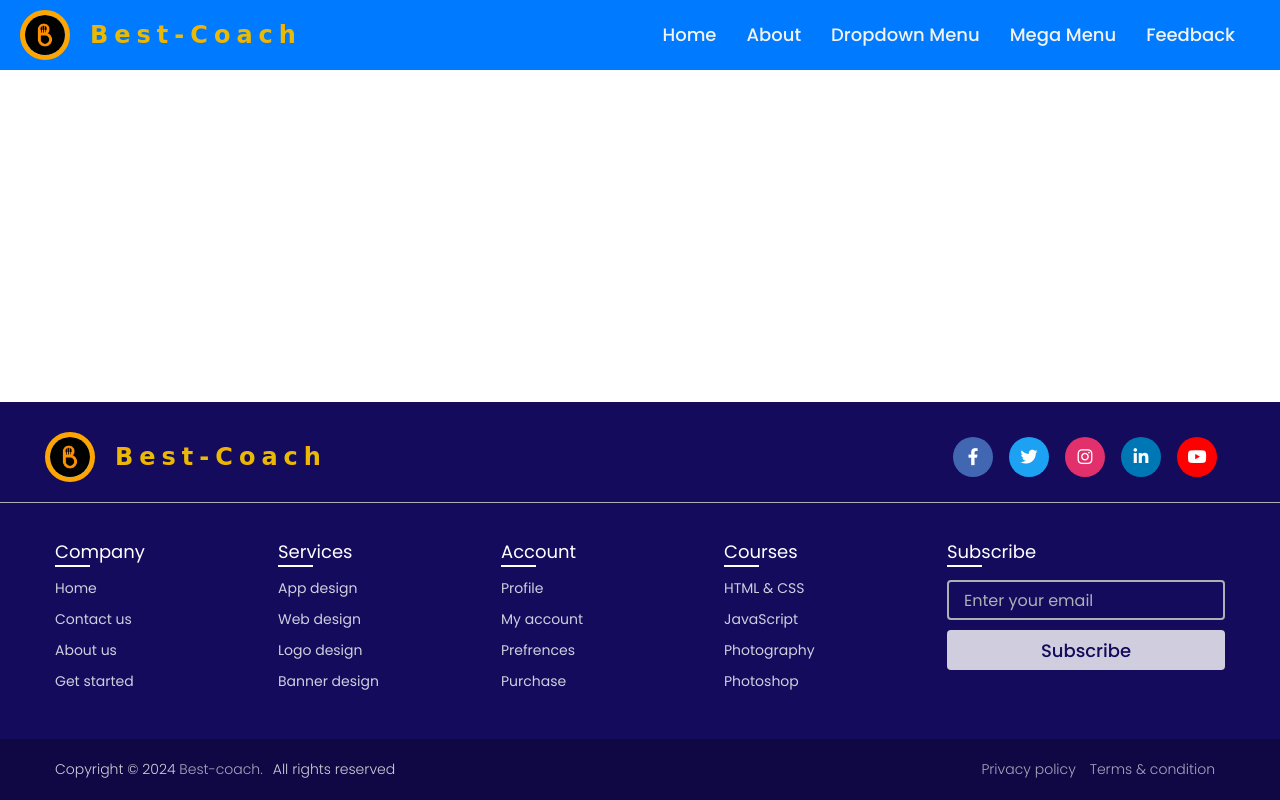
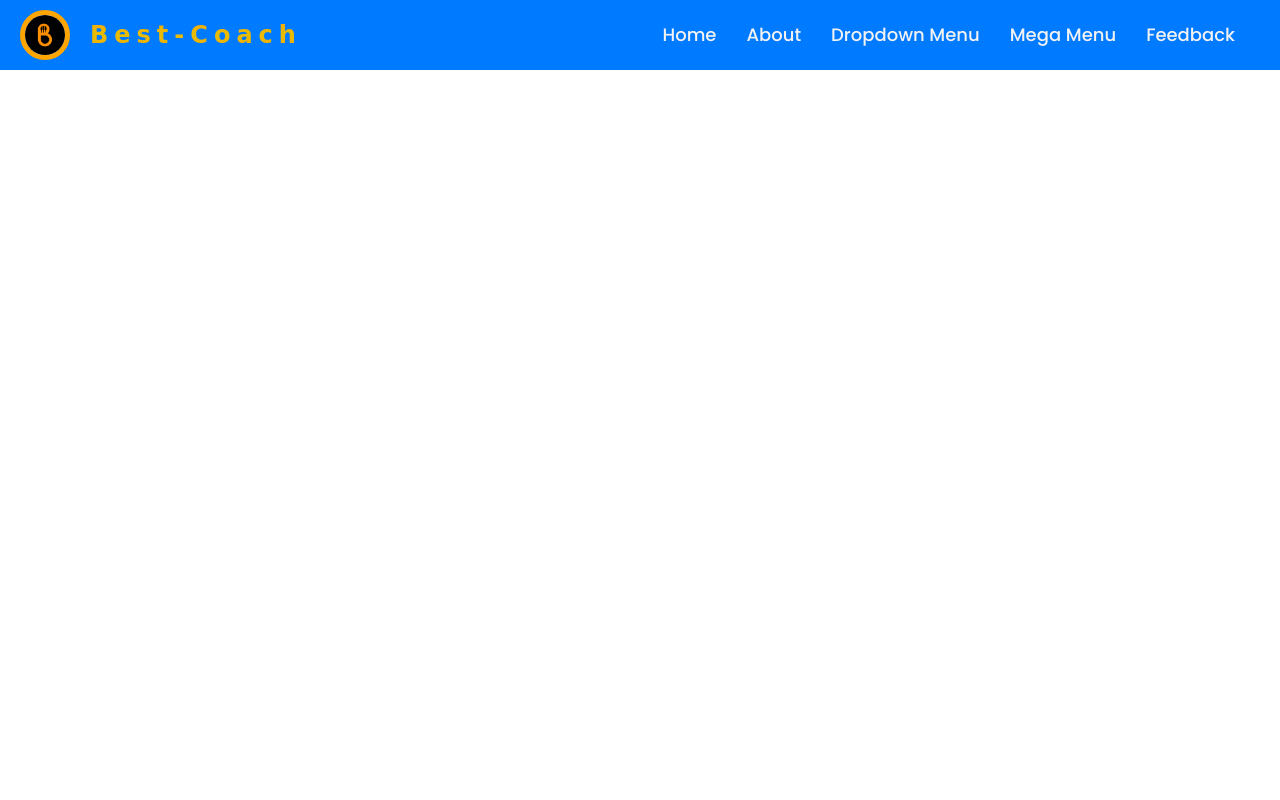
Before and after one commit to Esbes-Hub/NEW, a plain HTML site: page index.html in a window 1280 px wide. Drawn offline with nearby package versions, Linux system fonts and the light colour scheme.

Commit message:
making-new-changes

```diff
--- a/index.html
+++ b/index.html
@@ -84,71 +84,6 @@
   </nav>
 <main>
 </main>
-<!--footer-->
-<footer>
-    <div class="content">
-      <div class="top">
-        <div class="logo-details">
-          <div class="logo"><a href="#"><img  class="rw-x"src="/orange-logo2.jpeg" alt="logo"></a>
-    <span class="navbar-text">best-coach</span></div>
-        </div>
-        <div class="media-icons">
-          <a href="#"><i class="fab fa-facebook-f"></i></a>
-          <a href="#"><i class="fab fa-twitter"></i></a>
-          <a href="#"><i class="fab fa-instagram"></i></a>
-          <a href="#"><i class="fab fa-linkedin-in"></i></a>
-          <a href="#"><i class="fab fa-youtube"></i></a>
-        </div>
-      </div>
-      <div class="link-boxes">
-        <ul class="box">
-          <li class="link_name">Company</li>
-          <li><a href="#">Home</a></li>
-          <li><a href="#">Contact us</a></li>
-          <li><a href="#">About us</a></li>
-          <li><a href="#">Get started</a></li>
-        </ul>
-        <ul class="box">
-          <li class="link_name">Services</li>
-          <li><a href="#">App design</a></li>
-          <li><a href="#">Web design</a></li>
-          <li><a href="#">Logo design</a></li>
-          <li><a href="#">Banner design</a></li>
-        </ul>
-        <ul class="box">
-          <li class="link_name">Account</li>
-          <li><a href="#">Profile</a></li>
-          <li><a href="#">My account</a></li>
-          <li><a href="#">Prefrences</a></li>
-          <li><a href="#">Purchase</a></li>
-        </ul>
-        <ul class="box">
-          <li class="link_name">Courses</li>
-          <li><a href="#">HTML & CSS</a></li>
-          <li><a href="#">JavaScript</a></li>
-          <li><a href="#">Photography</a></li>
-          <li><a href="#">Photoshop</a></li>
-        </ul>
-        <ul class="box input-box">
-          <li class="link_name">Subscribe</li>
-          <li><input type="text" placeholder="Enter your email"></li>
-          <li><input type="button" value="Subscribe"></li>
-        </ul>
-      </div>
-    </div>
-    <div class="bottom-details">
-      <div class="bottom_text">
-        <span class="copyright_text">Copyright &#169; 2024 <a href="#">Best-coach.</a>All rights reserved</span>
-        <span class="policy_terms">
-          <a href="#">Privacy policy</a>
-          <a href="#">Terms & condition</a>
-        </span>
-      </div>
-    </div>
-  </footer>
-  <!-- Linking SwiperJS script -->
-  <script src="https://cdn.jsdelivr.net/npm/swiper@11/swiper-bundle.min.js"></script>
-
   <!-- Linking custom script -->
   <script src="script.js"></script>
 </body>
```
